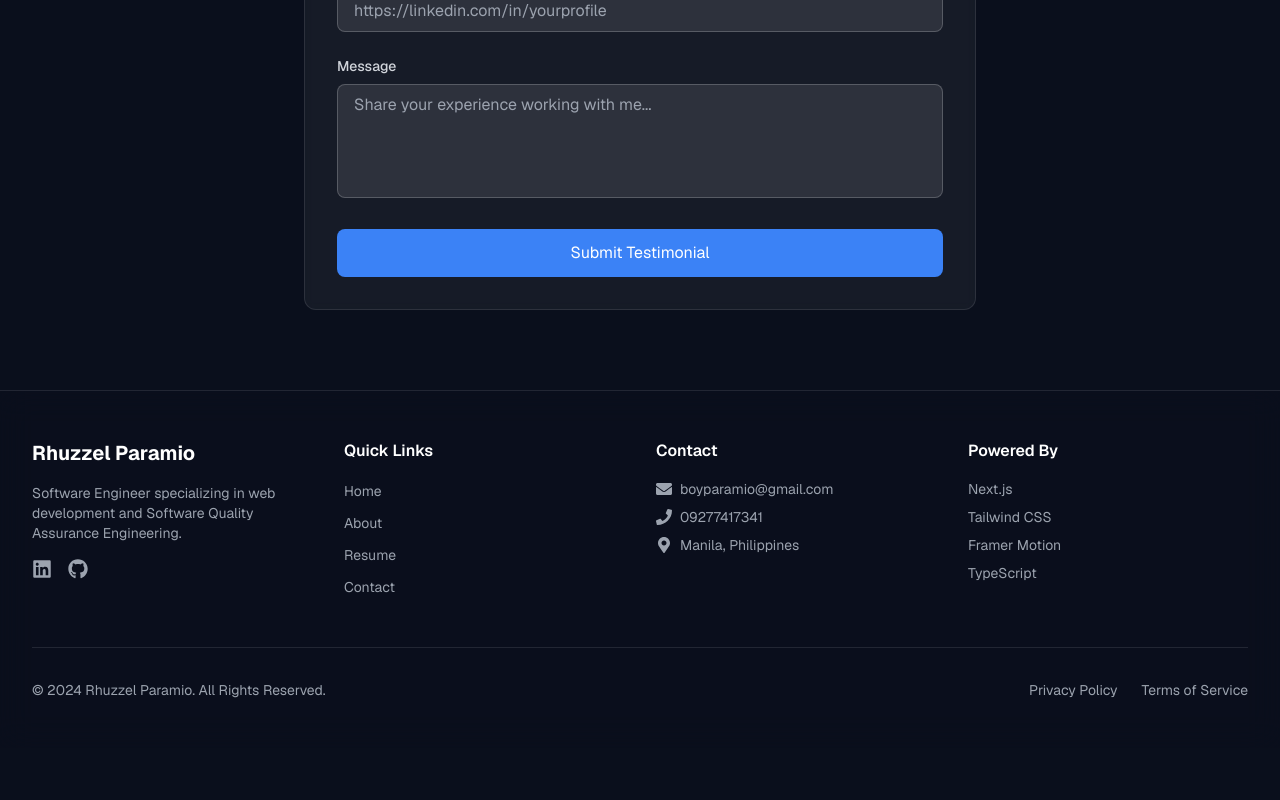
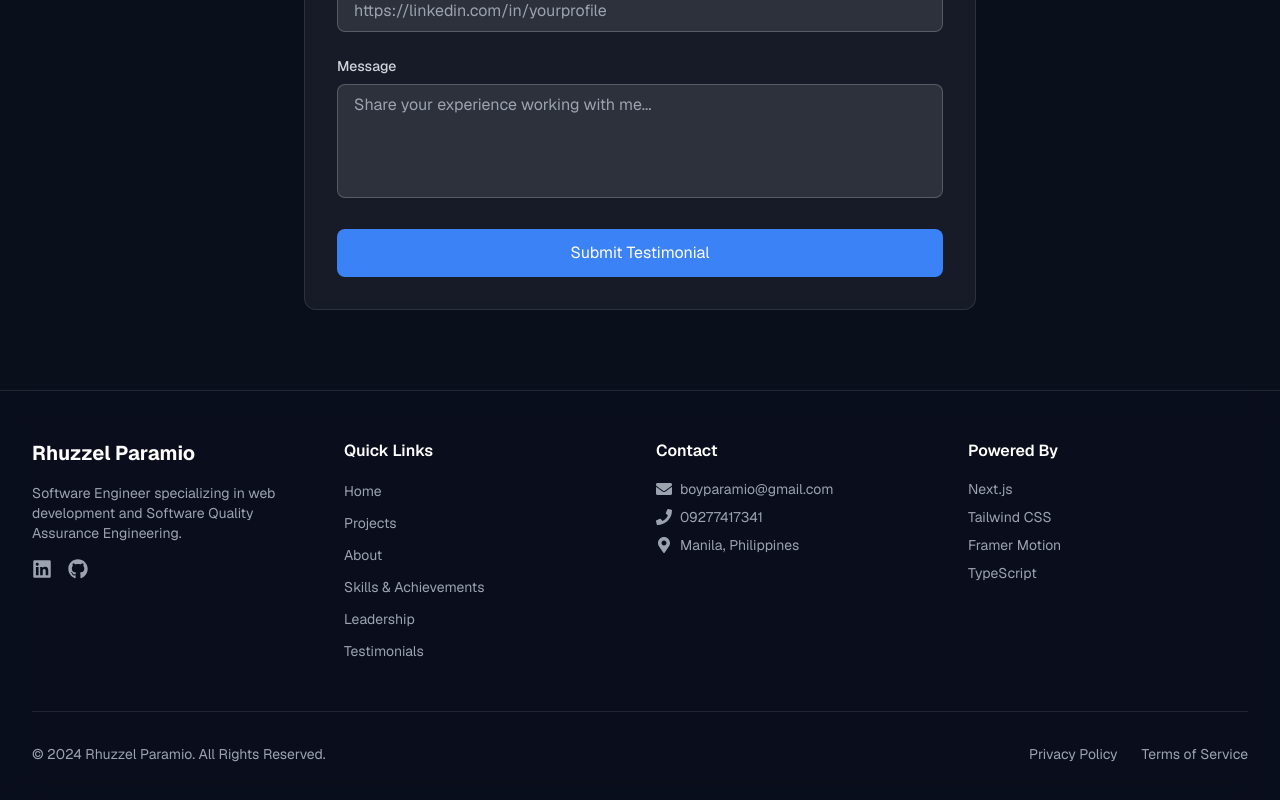
Before and after one commit to CodeDecoder13/Project-Webportfolio, a Next.js app in the folder my-app/: page / in a window 1280 px wide. Shown: the part 5239-6039 px from the top of the page. Before the commit the page ends 5987 px from the top, so only its background shows below. Built offline with nearby package versions, Linux system fonts and the light colour scheme; no server answers; the database is empty.

Commit message:
modify the footer link added links

```diff
--- a/my-app/src/components/Footer.tsx
+++ b/my-app/src/components/Footer.tsx
@@ -38,9 +38,11 @@ const Footer = () => {
 
   const quickLinks = [
     { name: 'Home', href: '/' },
+    { name: 'Projects', href: '/#projects' },
     { name: 'About', href: '/#about' },
-    { name: 'Resume', href: '/#resume' },
-    { name: 'Contact', href: '/#contact' },
+    { name: 'Skills & Achievements', href: '/#skills' },
+    { name: 'Leadership', href: '/#leadership' },
+    { name: 'Testimonials', href: '/#testimonials' },
   ];
 
   return (
```
